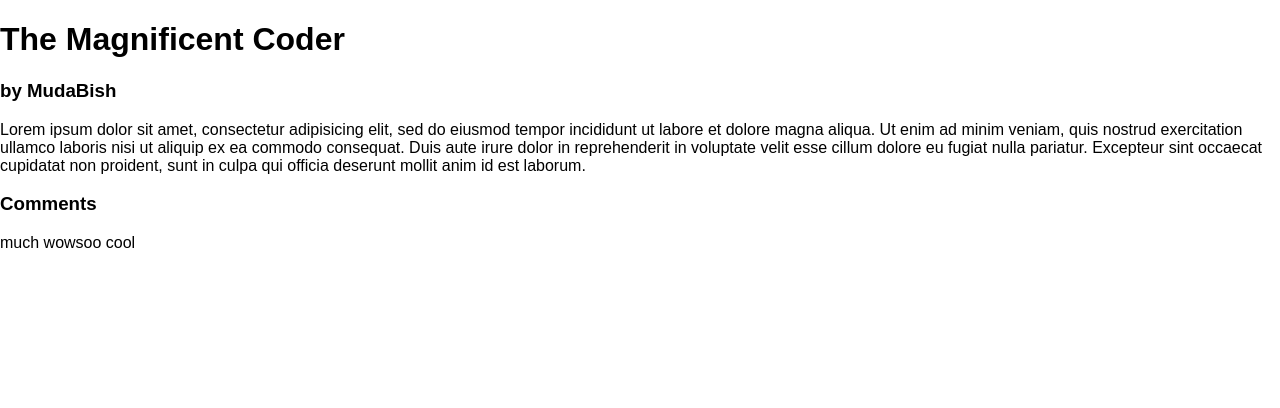
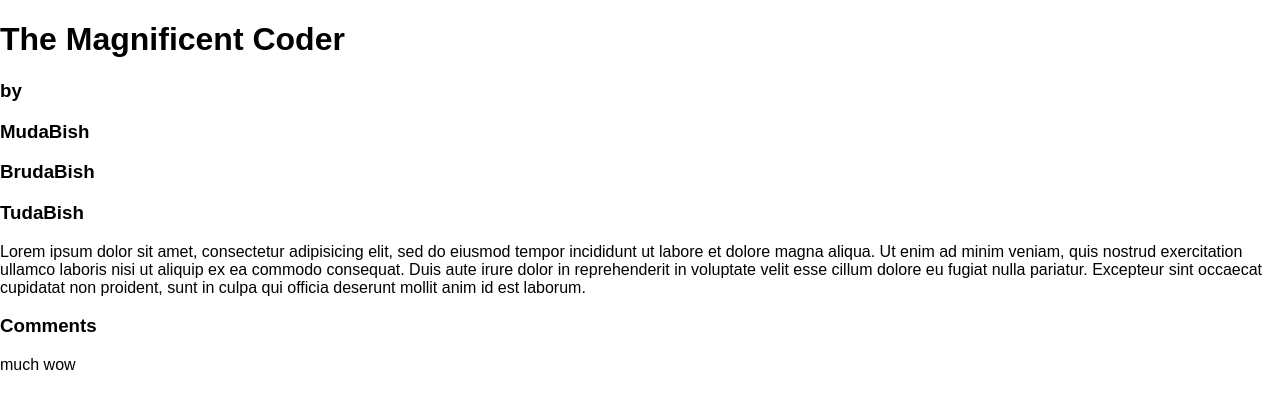
Before and after one commit to kailinc/ga-react, a React (Create React App) app in the folder ga-self-study-react/blog-post/: page / in a window 1280 px wide. Shown: the top 408 px of the page. Built offline with nearby package versions, Linux system fonts and the light colour scheme.

Commit message:
Finished Nested Components Section
Comfort: 4
Clarity 4

This was pretty simple to implement. I understand the concept and how
each piece contributes to the application

Questions:
Can we use for loops to render each nested component in array other than
indexing each element in array to render?

```diff
--- a/ga-self-study-react/blog-post/src/App.js
+++ b/ga-self-study-react/blog-post/src/App.js
@@ -1,16 +1,23 @@
 import React, { Component } from 'react';
 import logo from './logo.svg';
 import './App.css';
+import Comment from './Comment.js';
+import Author from './Author.js';
 
 class Post extends Component {
   render() {
+    let allAuthor = [
+      <Author author={this.props.author[0]} />,
+      <Author author={this.props.author[1]} />,
+      <Author author={this.props.author[2]} />
+    ]
     return (
       <div>
         <h1>{this.props.title}</h1>
-        <h3>by {this.props.author}</h3>
+        <h3>by {allAuthor}</h3>
         <p>{this.props.body}</p>
         <h3>Comments</h3>
-        <p>{this.props.comments}</p>
+          <Comment body={this.props.comments[0]}/>
       </div>
     );
   }
--- /dev/null
+++ b/ga-self-study-react/blog-post/src/Author.js
@@ -0,0 +1,13 @@
+import React, {Component} from 'react';
+
+class Author extends Component {
+  render() {
+    return (
+      <div>
+      <p>{this.props.author}</p>
+      </div>
+    )
+  }
+}
+
+export default Author
--- /dev/null
+++ b/ga-self-study-react/blog-post/src/Comment.js
@@ -0,0 +1,13 @@
+import React, {Component} from 'react';
+
+class Comment extends Component {
+  render() {
+    return (
+      <div>
+      <p>{this.props.body}</p>
+      </div>
+    )
+  }
+}
+
+export default Comment
--- a/ga-self-study-react/blog-post/src/index.js
+++ b/ga-self-study-react/blog-post/src/index.js
@@ -6,7 +6,11 @@ import registerServiceWorker from './registerServiceWorker';
 
 const article = {
   title: 'The Magnificent Coder',
-  author: 'MudaBish',
+  author: [
+    'MudaBish',
+    'BrudaBish',
+    'TudaBish'
+  ],
   body: 'Lorem ipsum dolor sit amet, consectetur adipisicing elit, sed do eiusmod tempor incididunt ut labore et dolore magna aliqua. Ut enim ad minim veniam, quis nostrud exercitation ullamco laboris nisi ut aliquip ex ea commodo consequat. Duis aute irure dolor in reprehenderit in voluptate velit esse cillum dolore eu fugiat nulla pariatur. Excepteur sint occaecat cupidatat non proident, sunt in culpa qui officia deserunt mollit anim id est laborum.',
   comments: [
     'much wow',
```
Also changed, not shown: 1 other file (tests, documents, lock files or other folders).
